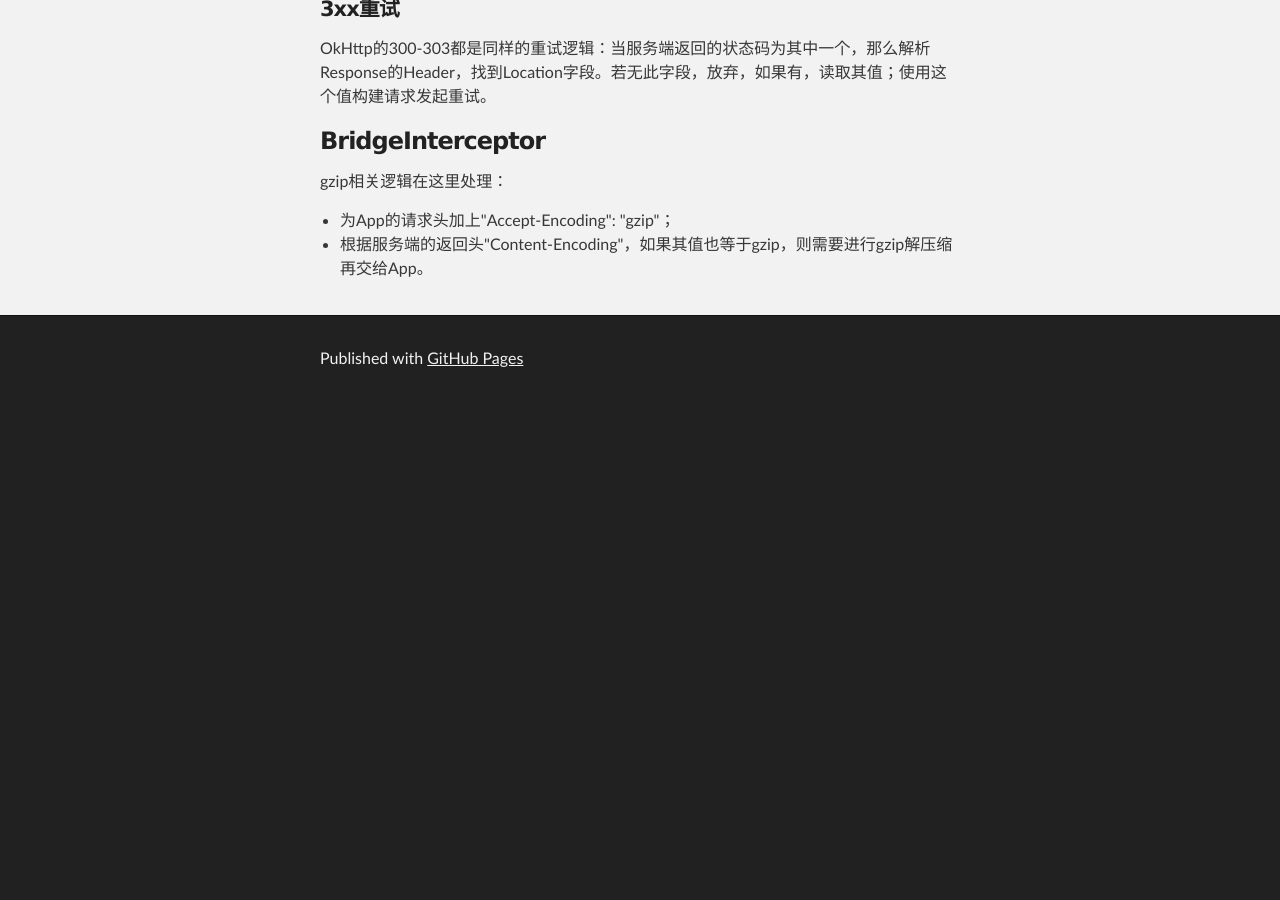
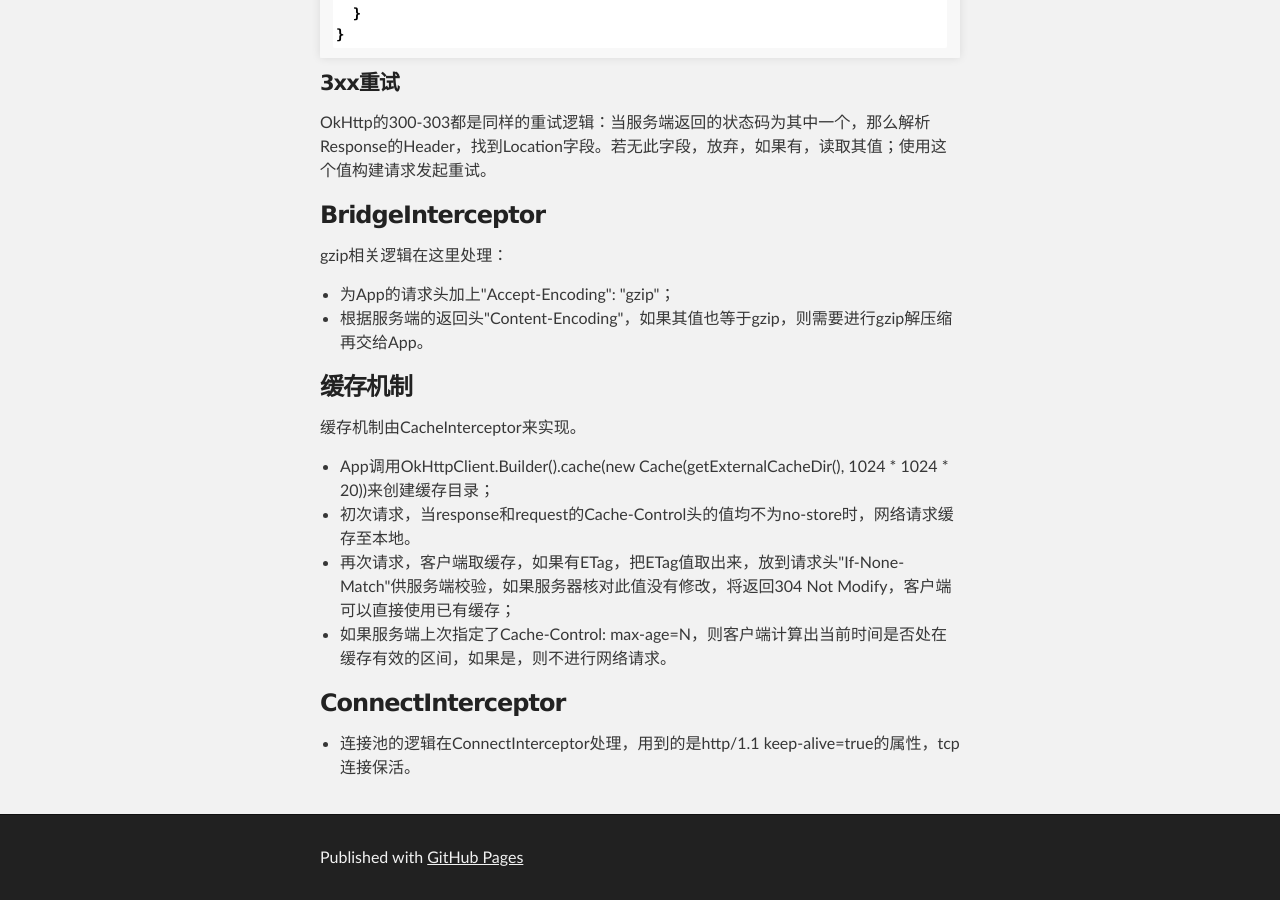
Before and after one commit to mwping/mwping.github.io, a Jekyll site: the page built from network/http/okhttp-detail.md, in a window 1280 px wide and 900 px high, scrolled down 2864 px. Built offline with Jekyll 4.4.1, drawn with Linux system fonts in a browser that asks for light colours; our own code applies the rules of GitHub Pages for plain Markdown files; before the commit the page ends 3269 px from its top, so only the background shows below that.

Commit message:
fix 文档

```diff
--- a/network/http/okhttp-detail.md
+++ b/network/http/okhttp-detail.md
@@ -16,6 +16,10 @@
   3. [3xx重试](#3.3)
 
 * ##### [BridgeInterceptor](#4)
+
+* ##### [缓存机制](#5)
+
+* ##### [连接池](#6)
 
 <h3 id="1">拦截器机制</h3>
 
@@ -103,3 +107,16 @@ gzip相关逻辑在这里处理：
 
 * 为App的请求头加上\"Accept-Encoding\": \"gzip\"；
 * 根据服务端的返回头\"Content-Encoding\"，如果其值也等于gzip，则需要进行gzip解压缩再交给App。
+
+<h3 id="5">缓存机制</h3>
+
+缓存机制由CacheInterceptor来实现。
+
+* App调用OkHttpClient.Builder().cache(new Cache(getExternalCacheDir(), 1024 * 1024 * 20))来创建缓存目录；
+* 初次请求，当response和request的Cache-Control头的值均不为no-store时，网络请求缓存至本地。
+* 再次请求，客户端取缓存，如果有ETag，把ETag值取出来，放到请求头\"If-None-Match\"供服务端校验，如果服务器核对此值没有修改，将返回304 Not Modify，客户端可以直接使用已有缓存；
+* 如果服务端上次指定了Cache-Control: max-age=N，则客户端计算出当前时间是否处在缓存有效的区间，如果是，则不进行网络请求。
+
+<h3 id="6">ConnectInterceptor</h3>
+
+* 连接池的逻辑在ConnectInterceptor处理，用到的是http/1.1 keep-alive=true的属性，tcp连接保活。
```
